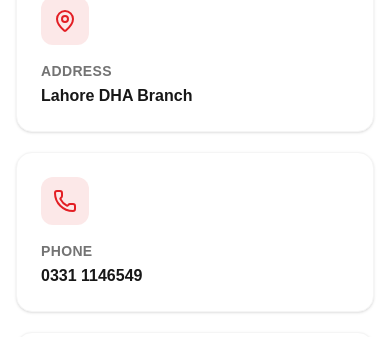
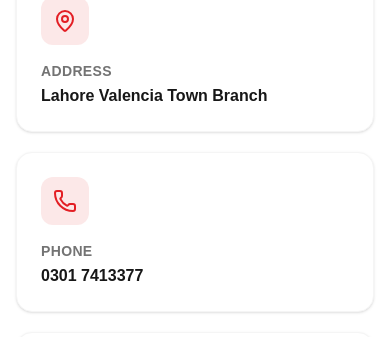
Before and after one commit to shaqimalik77/Ramadan-Flex-Printers, a Next.js app: page /contact in a window 390 px wide. Shown: the part 390-727 px from the top of the page. Built offline with nearby package versions, Linux system fonts and the light colour scheme.

Commit message:
Fix header/contact details to Ramdan Flex Printers, resolve typescript/lightningcss native binaries, and center mobile logo

```diff
--- a/app/contact/page.tsx
+++ b/app/contact/page.tsx
@@ -1,5 +1,6 @@
 import type { Metadata } from "next";
 import { MessageCircle } from "lucide-react";
+import { siteConfig } from "@/lib/siteConfig";
 
 import ContactHero from "@/components/ContactHero";
 import ContactInfo, { ContactCards } from "@/components/ContactInfo";
@@ -9,7 +10,7 @@ import GoogleMap from "@/components/GoogleMap";
 export const metadata: Metadata = {
   title: "Contact Us | Ramdan Flex Printers",
   description:
-    "Get in touch with Ramdan Flex Printers for all your printing and branding requirements. Visit our Lahore DHA branch, call, email, or message us on WhatsApp.",
+    "Get in touch with Ramdan Flex Printers for all your printing and branding requirements. Visit our Lahore Valencia Town branch, call, email, or message us on WhatsApp.",
 };
 
 export default function ContactPage() {
@@ -38,7 +39,7 @@ export default function ContactPage() {
             Find Us
           </h2>
           <p className="text-neutral-600">
-            Visit our Lahore DHA branch for walk-in consultations and orders.
+            Visit our Lahore Valencia Town branch for walk-in consultations and orders.
           </p>
         </div>
         <GoogleMap />
@@ -63,7 +64,7 @@ export default function ContactPage() {
               printing or branding project.
             </p>
             <a
-              href="https://wa.me/923311146549"
+              href={`https://wa.me/${siteConfig.whatsappNumber}`}
               target="_blank"
               rel="noopener noreferrer"
               className="inline-flex items-center justify-center gap-2 rounded-xl bg-white hover:bg-neutral-100 text-[#E31E24] font-semibold text-base sm:text-lg py-4 px-8 transition-all duration-300 shadow-sm hover:shadow-xl hover:-translate-y-0.5"
--- a/components/ContactInfo.tsx
+++ b/components/ContactInfo.tsx
@@ -1,20 +1,21 @@
 import { MapPin, Phone, Mail, Clock, Truck, Building2, MessageCircle } from "lucide-react";
+import { siteConfig } from "@/lib/siteConfig";
 
 const contactCards = [
   {
     icon: MapPin,
     title: "Address",
-    lines: ["Lahore DHA Branch"],
+    lines: ["Lahore Valencia Town Branch"],
   },
   {
     icon: Phone,
     title: "Phone",
-    lines: ["0331 1146549"],
+    lines: [siteConfig.phoneDisplay],
   },
   {
     icon: Mail,
     title: "Email",
-    lines: ["ramdanprinters@gmail.com"],
+    lines: [siteConfig.email],
   },
   {
     icon: Clock,
@@ -112,7 +113,7 @@ export default function ContactInfo() {
       </div>
 
       <a
-        href="https://wa.me/923311146549"
+        href={`https://wa.me/${siteConfig.whatsappNumber}`}
         target="_blank"
         rel="noopener noreferrer"
         className="mt-8 inline-flex w-full items-center justify-center gap-2 rounded-xl bg-[#25D366] hover:bg-[#1ebe57] text-white font-semibold py-3.5 px-6 transition-all duration-300 shadow-sm hover:shadow-md hover:-translate-y-0.5"
--- a/components/GoogleMap.tsx
+++ b/components/GoogleMap.tsx
@@ -2,8 +2,8 @@ export default function GoogleMap() {
   return (
     <div className="w-full rounded-2xl overflow-hidden border border-neutral-100 shadow-sm">
       <iframe
-        title="Ramdan Flex Printers Location - Lahore DHA Branch"
-        src="https://www.google.com/maps?q=DHA%20Lahore%2C%20Pakistan&output=embed"
+        title="Ramdan Flex Printers Location - Lahore Valencia Town Branch"
+        src="https://www.google.com/maps?q=Valencia%20Town%20Lahore%2C%20Pakistan&output=embed"
         width="100%"
         height="420"
         style={{ border: 0 }}
--- a/components/Header.tsx
+++ b/components/Header.tsx
@@ -23,7 +23,7 @@ import {
 const META = {
   location: "Lahore Valencia Town A Block",
   hours: "11:00 AM - 7:00 PM",
-  phone: "0331 1146549",
+  phone: "0301 7413377",
 };
 
 type NavItem = {
--- a/package.json
+++ b/package.json
@@ -11,6 +11,8 @@
   "dependencies": {
     "embla-carousel-autoplay": "^8.6.0",
     "embla-carousel-react": "^8.6.0",
+    "lightningcss": "^1.32.0",
+    "lightningcss-win32-x64-msvc": "^1.32.0",
     "lucide-react": "^1.23.0",
     "next": "16.2.10",
     "react": "19.2.4",
@@ -24,6 +26,6 @@
     "eslint": "^9",
     "eslint-config-next": "16.2.10",
     "tailwindcss": "^4",
-    "typescript": "^5"
+    "typescript": "^5.9.3"
   }
 }
```
Also changed, not shown: 1 other file (tests, documents, lock files or other folders).
